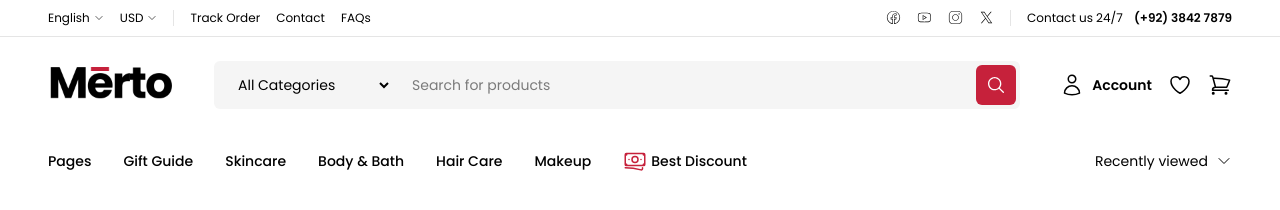
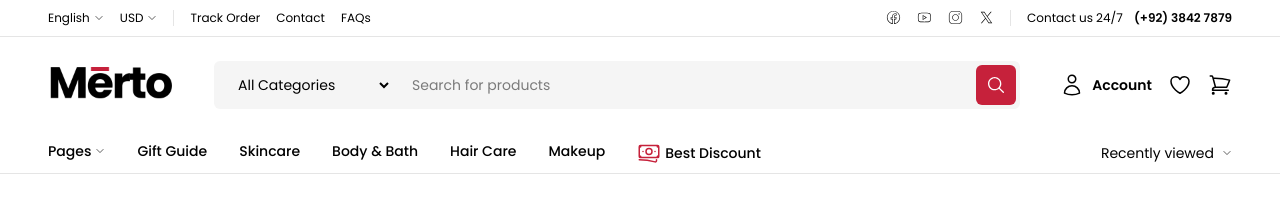
Before and after one commit to AlirezaHassankhani/merto-website, a website: page index.html in a window 1280 px wide. Drawn offline with Linux system fonts and the light colour scheme.

Commit message:
update header feture

```diff
--- a/index.html
+++ b/index.html
@@ -185,7 +185,8 @@
         </div>
       </div>
 
-      <div class="max-md:hidden container">
+      <div class="max-md:hidden border-b border-primary">
+        <div class="container">
           <div class="flex justify-between gap-10 items-center py-6 text-sm">
             <div class="shrink-0">
               <div class="inline-block">
@@ -199,7 +200,9 @@
               </div>
             </div>
 
-          <div class="flex-1/2 bg-primary-200 flex justify-between rounded-md">
+            <div
+              class="flex-1/2 bg-primary-200 flex justify-between rounded-md"
+            >
               <select name="term" class="py-2.5 pl-5">
                 <option value="">All Categories</option>
                 <option value="autopart">Autopart</option>
@@ -240,7 +243,9 @@
                 <option value="skincare">&nbsp;&nbsp;&nbsp;Skincare</option>
                 <option value="toner">&nbsp;&nbsp;&nbsp;Toner</option>
                 <option value="electronic">Electronic</option>
-              <option value="product-cat-apple">&nbsp;&nbsp;&nbsp;Apple</option>
+                <option value="product-cat-apple">
+                  &nbsp;&nbsp;&nbsp;Apple
+                </option>
                 <option value="camera">&nbsp;&nbsp;&nbsp;Camera</option>
                 <option value="controller">&nbsp;&nbsp;&nbsp;Controller</option>
                 <option value="headphones">&nbsp;&nbsp;&nbsp;Headphones</option>
@@ -420,11 +425,32 @@
             </div>
           </div>
 
-        <div class="flex items-center justify-between text-xs xl:text-sm py-2">
+          <div
+            class="flex items-center justify-between text-xs xl:text-sm"
+          >
             <nav
-            class="flex gap-8 [&>a]:h-10 [&>a]:flex [&>a]:items-center [&>a]:transition-all [&>a:hover]:text-red-600 font-medium"
+              class="flex gap-8 [&>a]:py-2 [&>a]:border-red-600 [&>a]:transition-all [&>a:hover]:text-red-600 [&>a:hover]:border-b font-medium"
             >
-            <a href="#">Pages</a>
+              <a href="#">
+                <div class="flex items-center gap-1">
+                  Pages
+
+                  <svg
+                    xmlns="http://www.w3.org/2000/svg"
+                    fill="none"
+                    viewBox="0 0 24 24"
+                    stroke-width="1.5"
+                    stroke="currentColor"
+                    class="size-2.5"
+                  >
+                    <path
+                      stroke-linecap="round"
+                      stroke-linejoin="round"
+                      d="m19.5 8.25-7.5 7.5-7.5-7.5"
+                    />
+                  </svg>
+                </div>
+              </a>
               <a href="#">Gift Guide</a>
               <a href="#">Skincare</a>
               <a href="#">Body & Bath</a>
@@ -462,7 +488,7 @@
                 viewBox="0 0 24 24"
                 stroke-width="1.5"
                 stroke="currentColor"
-              class="size-4"
+                class="size-2.5"
               >
                 <path
                   stroke-linecap="round"
@@ -470,6 +496,7 @@
                   d="m19.5 8.25-7.5 7.5-7.5-7.5"
                 />
               </svg>
+            </div>
           </div>
         </div>
       </div>
@@ -540,7 +567,10 @@
         </div>
       </div>
 
-      <div data-is-open="false" class="md:hidden transition-all fixed top-0 bottom-0 -left-80 z-50 w-xs bg-white text-sm data-[is-open='true']:left-0">
+      <div
+        data-is-open="false"
+        class="md:hidden transition-all fixed top-0 bottom-0 -left-80 z-50 w-xs bg-white text-sm data-[is-open='true']:left-0"
+      >
         <div class="flex">
           <div
             class="grow bg-black text-white flex justify-center items-center gap-1"
```
Also changed, not shown: assets/images/cosmetic-brand-1.png (added), assets/images/cosmetic-brand-2.png (added), assets/images/cosmetic-brand-3.png (added), assets/images/cosmetic-brand-4.png (added), css/style.css. Lines whose indentation alone changed are shown as unchanged.
